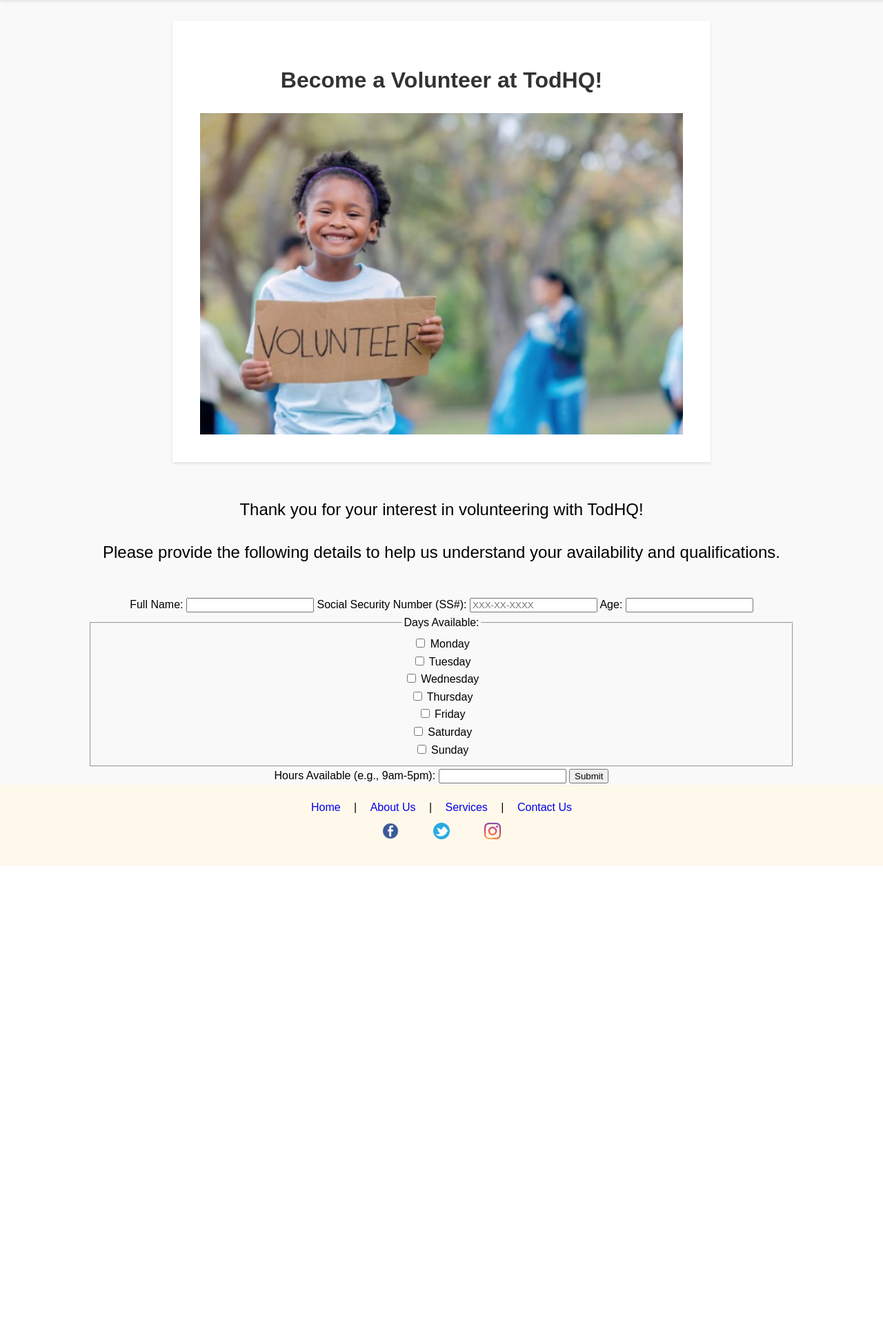
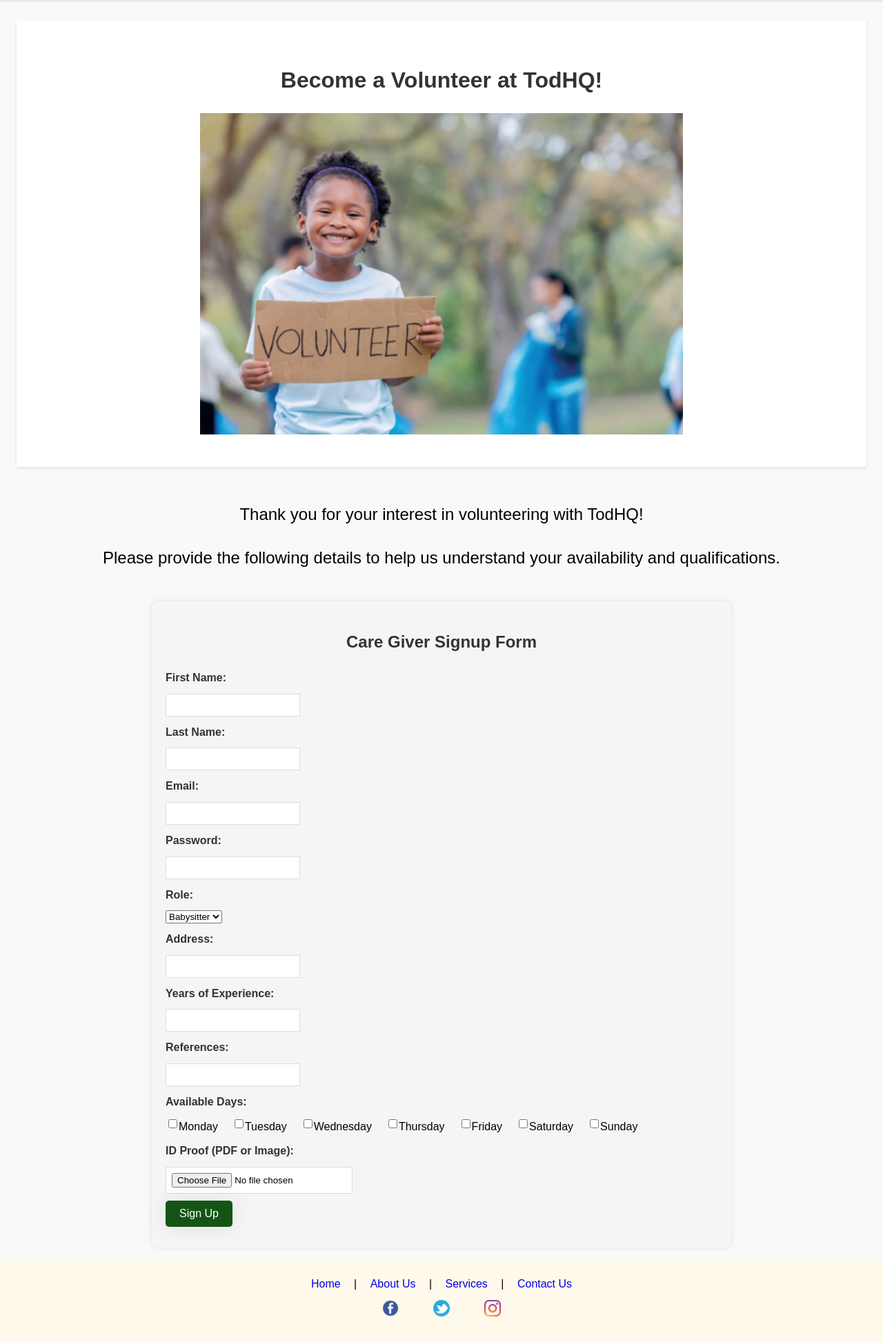
Before and after one commit to CapstoneProject-CareHub/TodHQ, a Flask app: page /volunteer in a window 1280 px wide. Shown: the part 108-2054 px from the top of the page at 69% size. Before the commit the page ends 1363 px from the top, so only its background shows below. Run offline with Flask 3, Linux system fonts and the light colour scheme; some libraries are stand-ins or nearby versions.

Commit message:
Added volunteer form

```diff
--- a/templates/volunteer.html
+++ b/templates/volunteer.html
@@ -7,7 +7,6 @@
     <title>Volunteer Signup - TodHQ</title>
     <style>
         /* Internal CSS for About Page */
-
         body {
             font-family: 'Arial', sans-serif;
             line-height: 1.6;
@@ -18,6 +17,7 @@
 
         h1, h2 {
             color: #333;
+            text-align: center;
         }
 
         img {
@@ -31,7 +31,7 @@
 
         /* About Content Styles */
         #volunteer-content {
-            max-width: 1200px;
+            width: 90%;
             margin: 30px auto;
             padding: 0 20px;
             background-color: #fff;
@@ -85,12 +85,13 @@
             text-align: center;
         }
 
-        /* Header styles */
+        /* Header styles
         #volunteer-content {
             display: flex;
             flex-direction: column;
             align-items: center;
-        }
+            width:100%;
+        } */
 
         /* Introduction styles */
         #about-content p {
@@ -100,10 +101,64 @@
 
         /* Signup form styles */
         #signup-container {
-            width: 80%; /* Adjust this value if you want a wider or narrower form */
-            margin-top: 20px; /* Space between the introduction and the form */
+            width: 80%;
+            margin-top: 20px;
+            text-align: left;
+            max-width: 800px; /* Adjust the maximum width based on your design */
+            margin: 20px auto; /* Center the form horizontally */
+            background-color: #f5f5f5;
+            padding: 20px;
+            box-shadow: 0 0 10px rgba(0, 0, 0, 0.1);
+            border-radius: 10px;
         }
 
+        #signup-container label,
+        #signup-container input,
+        #signup-container select,
+        #signup-container button {
+            display: block;
+            margin-bottom: 10px; /* Adjust this value for spacing between elements */
+        }
+        #signup-container input {
+            border: 1px solid #ddd; /* Add a border to the input fields */
+            padding: 8px; /* Adjust padding based on your preference */
+            background-color: #fff; /* Set a background color for input fields */
+        }
+        #day-checkboxes {
+            display: flex; /* Use flexbox layout */
+            flex-wrap: wrap; /* Allow items to wrap to the next line if needed */
+        }
+
+        #day-checkboxes label {
+            display: flex; /* Use flexbox for label and checkbox */
+            align-items: center; /* Center items vertically */
+            margin-right: 20px;
+            white-space: nowrap;
+        }
+
+        #day-checkboxes input {
+            margin-right: 2px; /* Add some space between the checkbox and the text */
+        }
+        .bold-label {
+            font-weight: bold;
+            color: #333;
+        }
+
+        button[type="submit"] {
+            background-color: #145516; /* Green background color */
+            color: white; /* White text color */
+            padding: 10px 20px; /* Padding around the text */
+            font-size: 16px; /* Font size */
+            border: none; /* Remove border */
+            border-radius: 5px; /* Add border-radius for rounded corners */
+            cursor: pointer;
+            transition: background-color 0.3s ease; /* Add a smooth transition effect */
+            box-shadow: 0 0 30px rgba(0, 0, 0, 0.1);
+        }
+
+        button[type="submit"]:hover {
+            background-color: #45a049; /* Darker green color on hover */
+        }
         /* Iframe styles */
         iframe {
             width: 100%;
@@ -141,45 +196,51 @@
     <!-- Volunteer Signup Form -->
     <section id="signup-container">
 
-        <form action="submit_volunteer.php" method="post">
-            <label for="fullname">Full Name:</label>
-            <input type="text" id="fullname" name="fullname" required>
+        <h2>Care Giver Signup Form</h2>
+        <form id="signupForm" action="submit_volunteer.php" method="post" enctype="multipart/form-data">
+            <label class="bold-label" for="firstName">First Name:</label>
+            <input type="text" id="firstName" name="firstName" required>
 
-            <label for="ssn">Social Security Number (SS#):</label>
-            <input type="password" id="ssn" name="ssn" required placeholder="XXX-XX-XXXX">
+            <label class="bold-label" for="lastName">Last Name:</label>
+            <input type="text" id="lastName" name="lastName" required>
 
-            <label for="age">Age:</label>
-            <input type="number" id="age" name="age" required min="18">
+            <label class="bold-label" for="email">Email:</label>
+            <input type="email" id="email" name="email" required>
 
-            <fieldset>
-                <legend>Days Available:</legend>
-                <input type="checkbox" id="monday" name="daysAvailable[]" value="Monday">
-                <label for="monday">Monday</label><br>
+            <label class="bold-label" for="password">Password:</label>
+            <input type="password" id="password" name="password" required>
 
-                <input type="checkbox" id="tuesday" name="daysAvailable[]" value="Tuesday">
-                <label for="tuesday">Tuesday</label><br>
+            <label class="bold-label" for="role">Role:</label>
+            <select id="role" name="role" required>
+                <option value="babysitter">Babysitter</option>
+                <option value="volunteer">Volunteer</option>
+            </select>
 
-                <input type="checkbox" id="wednesday" name="daysAvailable[]" value="Wednesday">
-                <label for="wednesday">Wednesday</label><br>
+            <label class="bold-label" for="address">Address:</label>
+            <input type="text" id="address" name="address" required>
 
-                <input type="checkbox" id="thursday" name="daysAvailable[]" value="Thursday">
-                <label for="thursday">Thursday</label><br>
+            <label class="bold-label" for="experience">Years of Experience:</label>
+            <input type="number" id="experience" name="experience" required>
 
-                <input type="checkbox" id="friday" name="daysAvailable[]" value="Friday">
-                <label for="friday">Friday</label><br>
+            <label class="bold-label" for="reference">References:</label>
+            <input type="text" id="reference" name="reference" required>
 
-                <input type="checkbox" id="saturday" name="daysAvailable[]" value="Saturday">
-                <label for="saturday">Saturday</label><br>
+            <label class="bold-label" for="availableDays">Available Days:</label>
+            <div id="day-checkboxes">
+                <label><input type="checkbox" name="availableDays[]" value="Monday">Monday</label>
+                <label><input type="checkbox" name="availableDays[]" value="Tuesday"> Tuesday</label>
+                <label><input type="checkbox" name="availableDays[]" value="Wednesday"> Wednesday</label>
+                <label><input type="checkbox" name="availableDays[]" value="Thursday"> Thursday</label>
+                <label><input type="checkbox" name="availableDays[]" value="Friday"> Friday</label>
+                <label><input type="checkbox" name="availableDays[]" value="Saturday"> Saturday</label>
+                <label><input type="checkbox" name="availableDays[]" value="Sunday"> Sunday</label>
+            </div>
+            <label class="bold-label" for="idProof">ID Proof (PDF or Image):</label>
+            <input type="file" id="idProof" name="idProof" accept=".pdf, .jpg, .jpeg, .png" required>
 
-                <input type="checkbox" id="sunday" name="daysAvailable[]" value="Sunday">
-                <label for="sunday">Sunday</label>
-            </fieldset>
+            <button type="submit">Sign Up</button>
+        </form>
 
-            <label for="hours">Hours Available (e.g., 9am-5pm):</label>
-            <input type="text" id="hours" name="hours" required>
-
-            <input type="submit" value="Submit">
-        </form>
     </section>
     </div>
     {% include 'footer.html' %}
```
